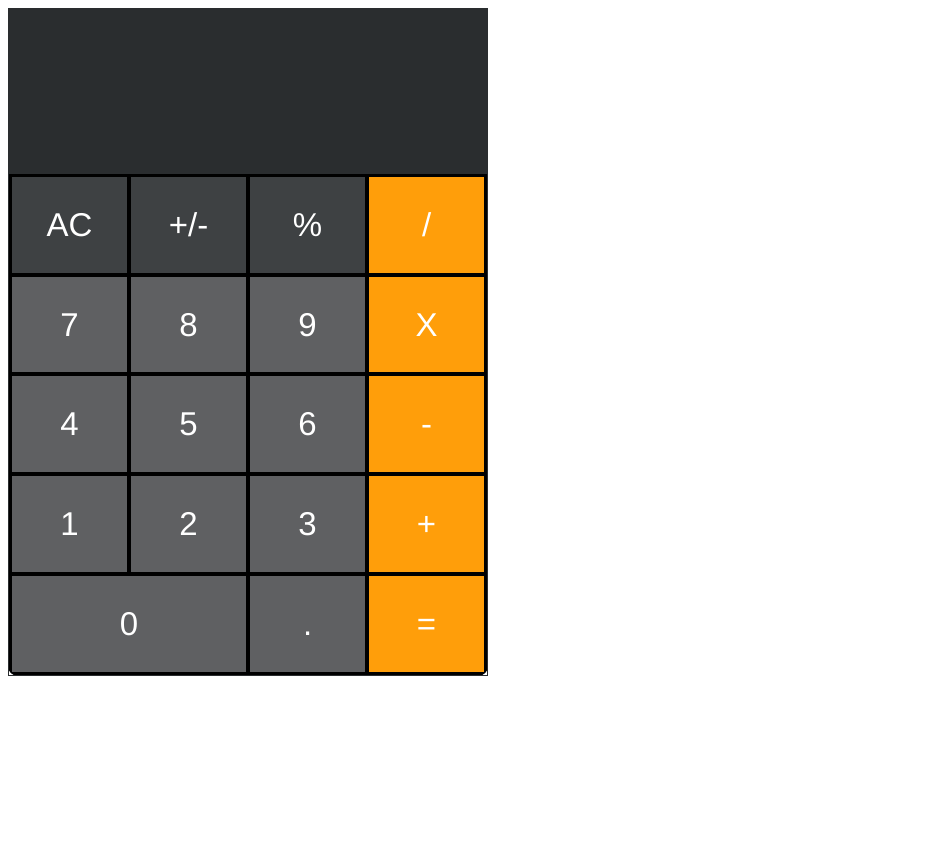
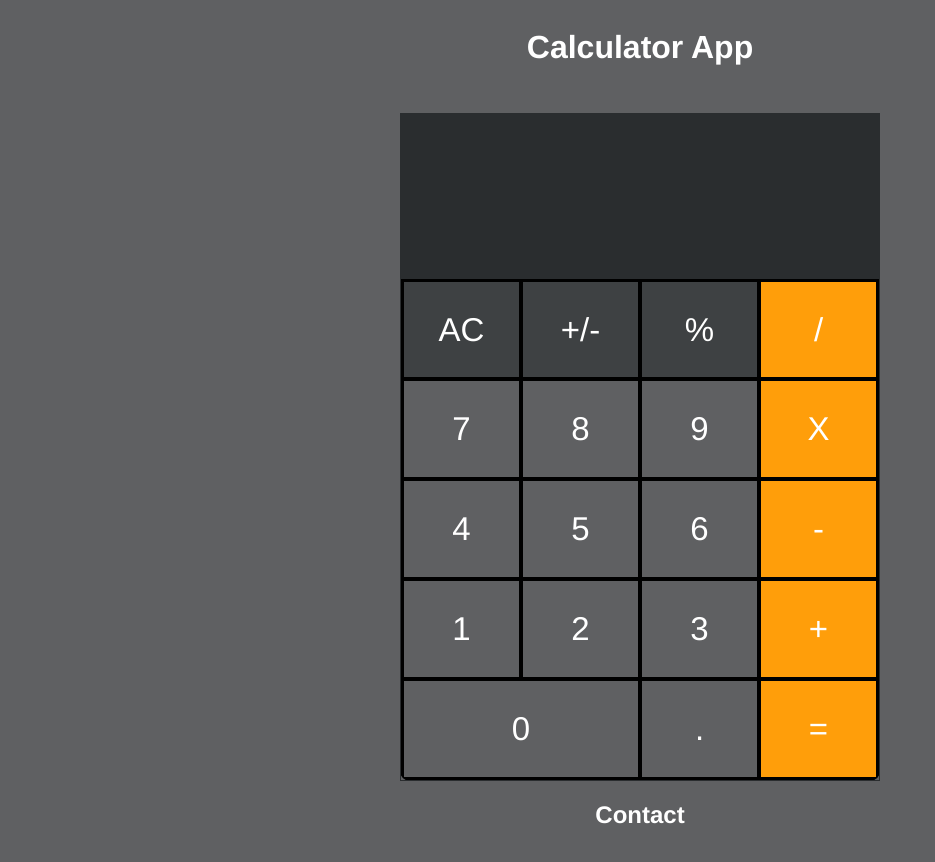
Before and after one commit to alexfarm08/Project-Calculator, a plain HTML site: page index.html in a window 1280 px wide. Shown: the whole page, without its empty margins (0-935 px from the left). Before the commit the page ends 800 px from the top, so only its background shows below. Drawn offline with Linux system fonts and the light colour scheme.

Commit message:
added more styling and added contact and footer sections jun 9, 2025

```diff
--- a/index.html
+++ b/index.html
@@ -9,6 +9,11 @@
     <script src="Calculator.js" defer></script>
 </head>
 <body>
+    <header>
+        <h1>Calculator App</h1>
+    </header>
+    <main>
+        <section class="calc">
             <div class="calcContainer">
                 <div class="screenContainer">
                     <div class="screen-part"></div>
@@ -47,5 +52,11 @@
                     </table>
                 </div>
             </div>
+        </section>
+        <section class="contact">
+            <h2>Contact</h2>
+        </section>
+    </main>
+    <footer></footer>
 </body>
 </html>
--- a/styles.css
+++ b/styles.css
@@ -1,3 +1,25 @@
+body {
+    background-color: #5f6062;
+}
+
+header {
+    display: flex;
+    flex-direction: row;
+    align-items: center;
+    justify-content: center;
+    background-color: #5f6062;
+    color: #ffffff;
+    margin-bottom: 25px;
+    font-weight: bold;
+    font-family: "Helvetica";
+}
+.calc {
+    display: flex;
+    flex-direction: row;
+    align-items: center;
+    justify-content: center;
+}
+
 .calcContainer {
     width: 480px;
     height: 668px;
@@ -62,16 +84,41 @@ button {
     font-family: "Helvetica";
     font-weight: lighter;
     -webkit-font-smoothing: antialiased;
+    cursor: pointer;
+}
+
+.opBtn:hover {
+    background-color: #faa82c;
 }
 
 .opBtn {
     background-color: #ff9e0a;
 }
 
+.numBtn:hover {
+    background-color: #7d7d7d;
+}
+
 .numBtn {
     background-color: #5f6062;
+}
+
+.authBtn:hover {
+    background-color: #3d3d3e;
 }
 
 .authBtn {
     background-color: #3e4143;
 }
+
+.contact {
+    display: flex;
+    flex-direction: row;
+    align-items: center;
+    justify-content: center;
+    background-color: #5f6062;
+    color: #ffffff;
+    margin-bottom: 25px;
+    font-family: "Helvetica";
+    font-weight: lighter;
+}
```
Lines whose indentation alone changed are shown as unchanged.
